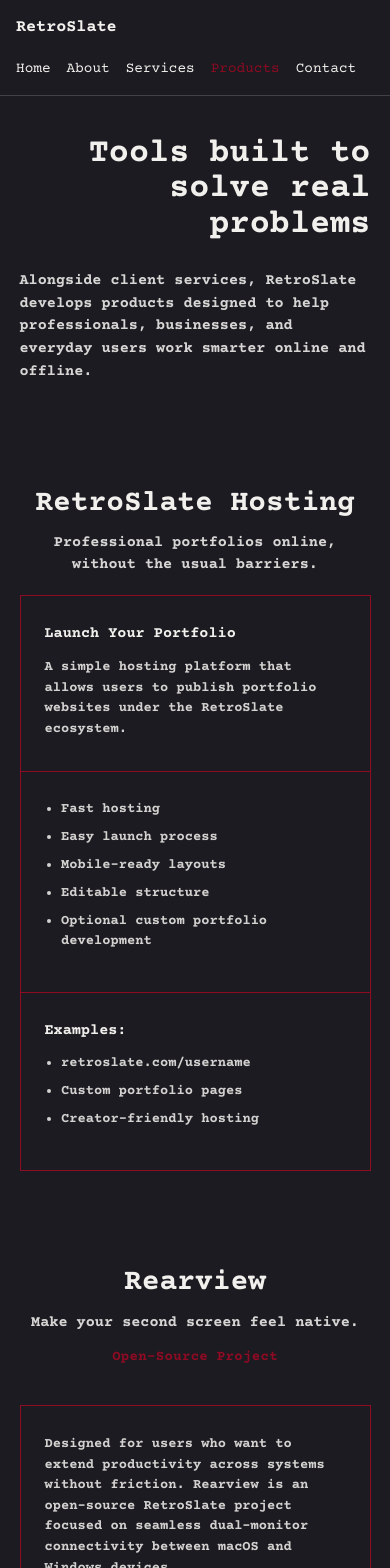
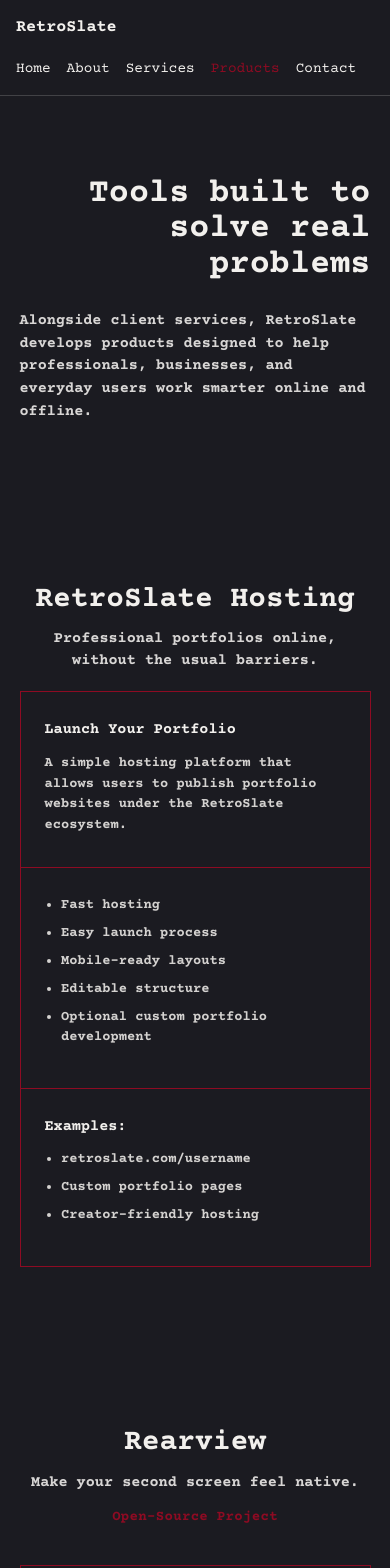
Before and after one commit to Proxy-Phaethon/retroslate, a Next.js app: page /products in a window 390 px wide. Shown: the top 1568 px of the page. Built offline with nearby package versions, Linux system fonts and the light colour scheme.

Commit message:
Update page.module.css

```diff
--- a/app/products/page.module.css
+++ b/app/products/page.module.css
@@ -6,11 +6,12 @@
   overflow-x: clip;
 }
 
+/* ── Hero ── */
 .hero {
-  min-height: auto;
+  min-height: 100vh;
   display: flex;
   align-items: center;
-  padding: 40px min(40px, 5vw) 56px;
+  padding: 80px min(40px, 5vw);
 }
 
 .heroInner {
@@ -41,12 +42,13 @@
   text-align: left;
 }
 
+/* ── Product sections & Future ── */
 .productSection,
 .future {
-  min-height: auto;
+  min-height: 100vh;
   display: flex;
   align-items: center;
-  padding: 48px min(40px, 5vw);
+  padding: 80px min(40px, 5vw);
 }
 
 .sectionInner {
@@ -86,6 +88,7 @@
   text-transform: none;
 }
 
+/* ── Product box ── */
 .productBox {
   border: 1px solid var(--wine);
   display: grid;
@@ -133,6 +136,7 @@
   margin: 0 0 8px;
 }
 
+/* ── Future section ── */
 .future .sectionInner {
   gap: 10px;
 }
@@ -172,7 +176,15 @@
   filter: brightness(1.08);
 }
 
+/* ── Responsive ── */
 @media (max-width: 820px) {
+  .hero,
+  .productSection,
+  .future {
+    min-height: auto;
+    padding: 80px min(24px, 5vw);
+  }
+
   .productBox {
     grid-template-columns: 1fr;
   }
```
